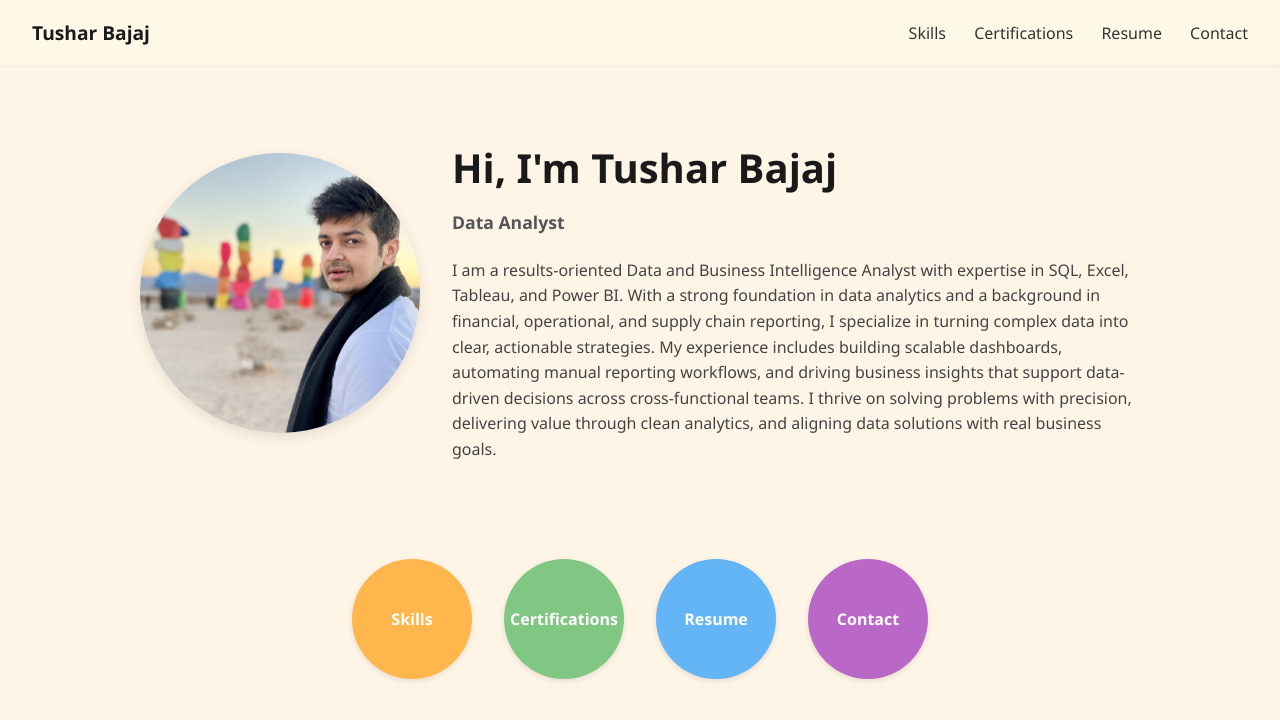
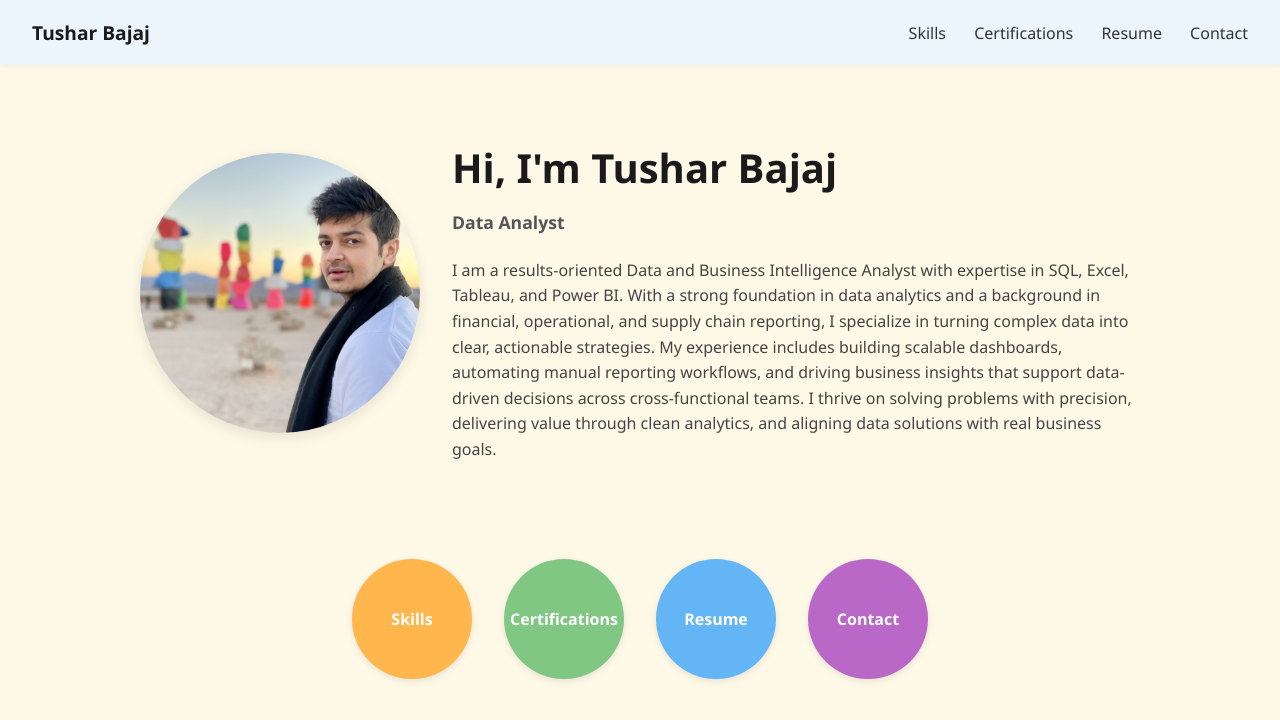
Before and after one commit to tusharbajaj9/tusharbajaj9.github.io, a plain HTML site: page index.html in a window 1280 px wide. Drawn offline with Linux system fonts and the light colour scheme.

Commit message:
Update index.html

```diff
--- a/index.html
+++ b/index.html
@@ -8,7 +8,7 @@
   <style>
     body {
       font-family: 'Segoe UI', Tahoma, Geneva, Verdana, sans-serif;
-      background-color: #fef5e7;
+      background-color: #fef9e7;
       color: #1a1a1a;
       margin: 0;
       padding: 0;
@@ -17,7 +17,7 @@
       display: flex;
       align-items: center;
       padding: 1.2rem 2rem;
-      background: #fef9e7;
+      background: #ebf5fb;
       box-shadow: 0 1px 4px rgba(0, 0, 0, 0.05);
       justify-content: space-between;
     }
```
